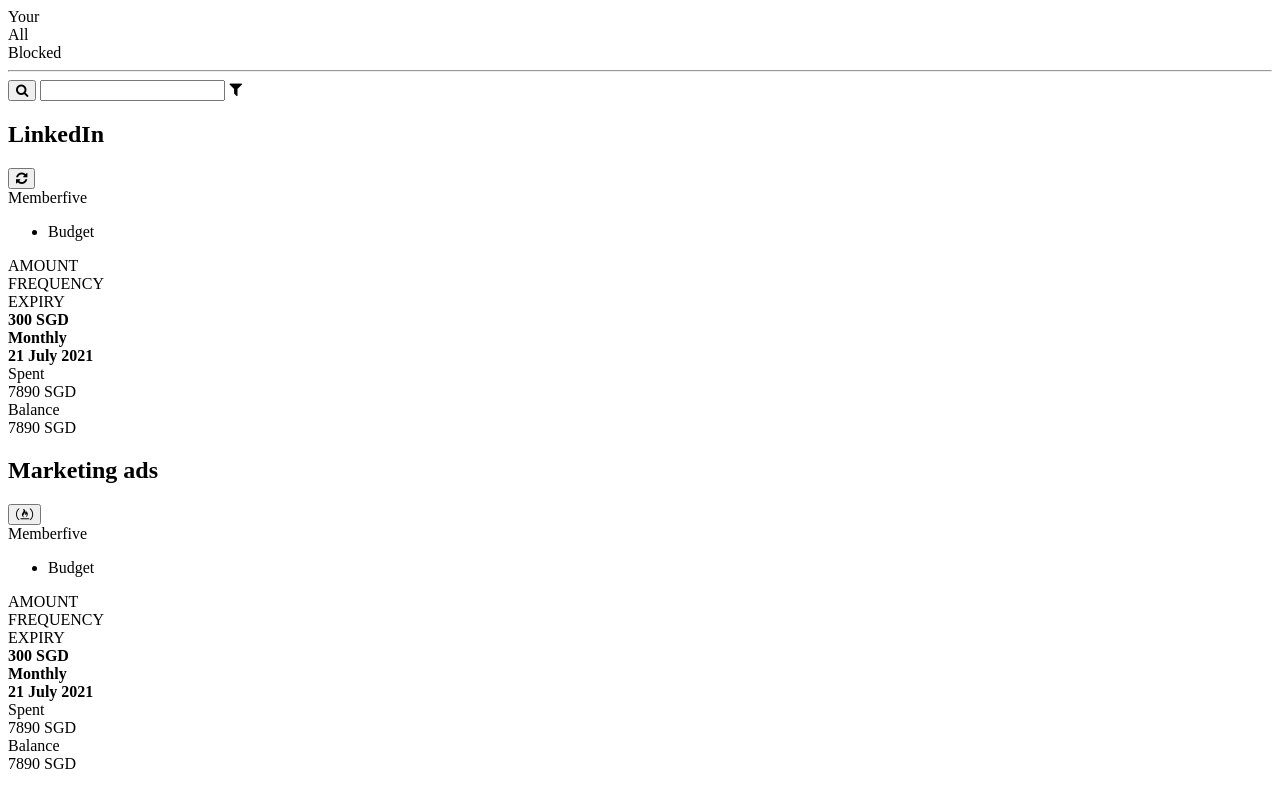
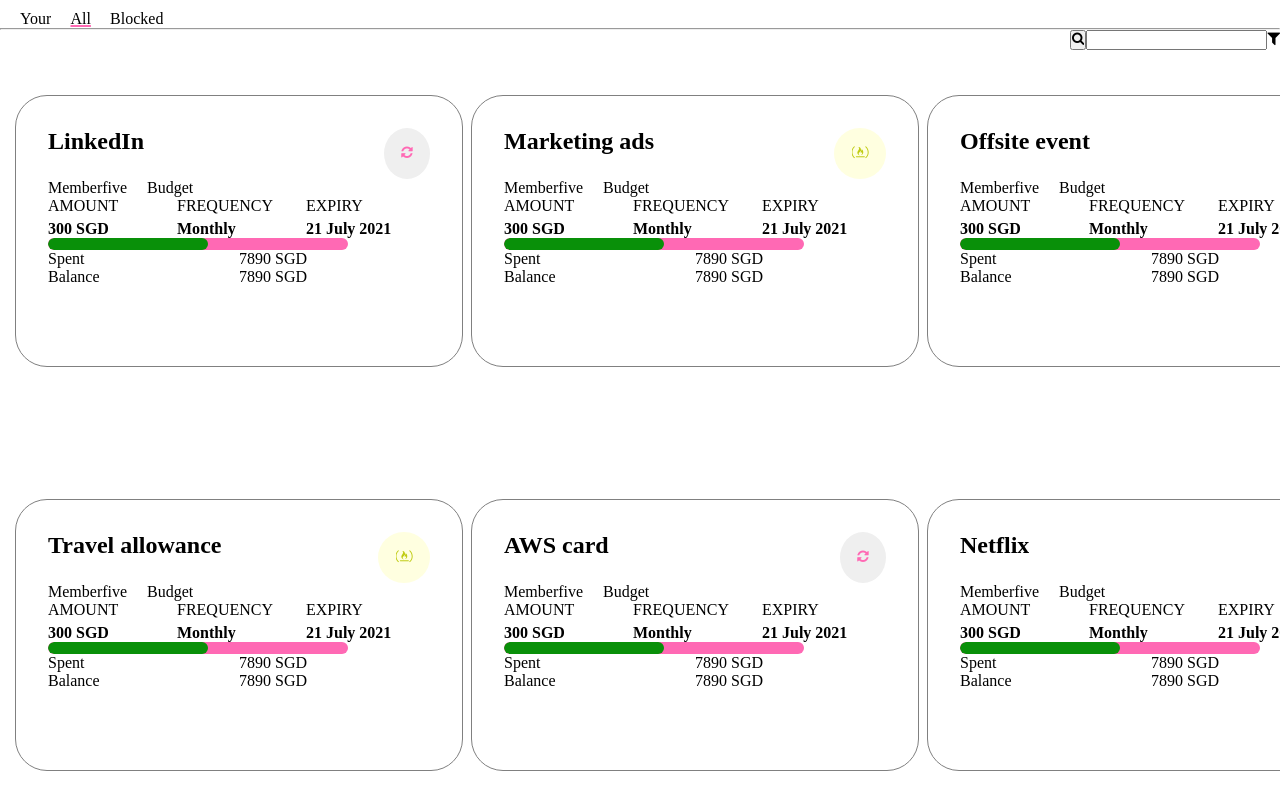
Before and after one commit to manisha-jazz/cards, a plain HTML site: page index.html in a window 1280 px wide. Shown: the top 790 px of the page. Drawn offline with Linux system fonts and the light colour scheme.

Commit message:
Update index.html

```diff
--- a/index.html
+++ b/index.html
@@ -4,7 +4,7 @@
     <meta charset="UTF-8">
     <meta name="viewport" content="width=device-width, initial-scale=1.0">
     <title>Cards</title>
-    <link rel="stylesheet" href="cards.css">
+    <link rel="stylesheet" href="styles.css">
     <link rel="stylesheet" href="https://cdnjs.cloudflare.com/ajax/libs/font-awesome/4.7.0/css/font-awesome.min.css">
 </head>
 <body>
```
